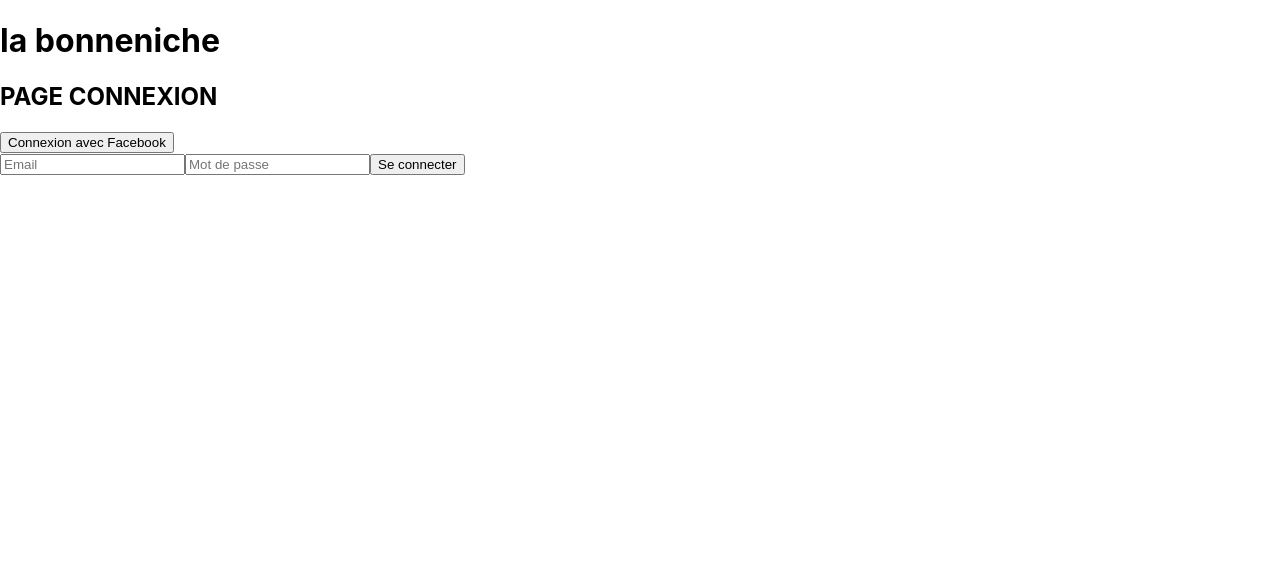
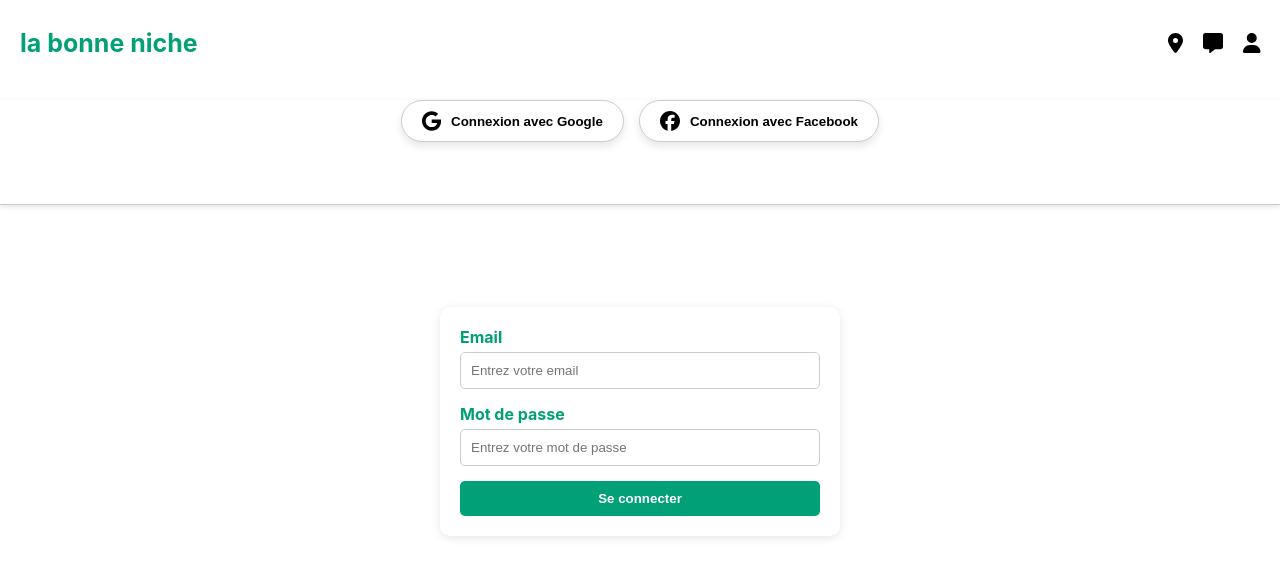
Before and after one commit to redaelmidaoui/labonneniche-frontend, a Next.js app: page /signin in a window 1280 px wide. Shown: the top 576 px of the page. Built offline with nearby package versions, Linux system fonts and the light colour scheme.

Commit message:
add component Footer, Header & Social Login and their css

```diff
--- a/components/Header.js
+++ b/components/Header.js
@@ -1,5 +1,18 @@
+import styles from '../styles/Header.module.css';
+import { FontAwesomeIcon } from '@fortawesome/react-fontawesome';
+import { faUser, faLocationDot, faMessage } from '@fortawesome/free-solid-svg-icons';
+
 function Header() {
-    return <h1>la bonne<span>niche</span></h1>;
+    return (
+        <div className={styles.content}>
+            <h1 className={styles.logo}>la bonne niche</h1>
+            <div className={styles.icon}>
+                <FontAwesomeIcon className={styles.singleIcon} icon={faLocationDot} />
+                <FontAwesomeIcon className={styles.singleIcon} icon={faMessage} />
+                <FontAwesomeIcon className={styles.singleIcon} icon={faUser} />
+            </div>
+        </div>
+)
 }
 
 export default Header;
--- a/components/SocialLoginButtons.js
+++ b/components/SocialLoginButtons.js
@@ -1,8 +1,10 @@
+import { FontAwesomeIcon } from '@fortawesome/react-fontawesome';
+import { faGoogle, faFacebook } from '@fortawesome/free-brands-svg-icons';
+import styles from '../styles/SocialLoginButtons.module.css';
 import { useEffect } from 'react';
 
 function SocialLoginButtons() {
 
-    // Chargement du SDK Google au montage du composant
     useEffect(() => {
         const script = document.createElement('script');
         script.src = "https://accounts.google.com/gsi/client";
@@ -10,18 +12,16 @@ function SocialLoginButtons() {
         script.onload = initializeGoogle;
         document.body.appendChild(script);
 
-        // Chargement du SDK Facebook
         window.fbAsyncInit = function() {
             window.FB.init({
                 appId: process.env.NEXT_PUBLIC_FACEBOOK_APP_ID,
                 cookie: true,
                 xfbml: true,
-                version:'v18.0',
+                version: 'v18.0',
             });
         };
 
-
-        (function(d ,s , id){
+        (function(d, s, id) {
             let js, fjs = d.getElementsByTagName(s)[0];
             if (d.getElementById(id)) { return; }
             js = d.createElement(s); js.id = id;
@@ -30,7 +30,6 @@ function SocialLoginButtons() {
         }(document, 'script', 'facebook-jssdk'));
     }, []);
 
-    // Initialisation du bouton Google
     const initializeGoogle = () => {
         window.google.accounts.id.initialize({
             client_id: process.env.NEXT_PUBLIC_GOOGLE_CLIENT_ID,
@@ -43,45 +42,30 @@ function SocialLoginButtons() {
         );
     };
 
-    // Callback Google
     const handleGoogleCallback = (response) => {
-        fetch('https://1fd0-2001-861-e3c3-93b0-c8e7-7ea2-2627-8532.ngrok-free.app/users/google-login', {
-            method: 'POST',
-            headers: { 'Content-Type': 'application/json' },
-            body: JSON.stringify({ credential: response.credential }),
-        })
-        .then(res => res.json())
-        .then(data => {
-            console.log('Google Login Success: ', data);
-            // Le token est sauvegardé ou redirigé
-        })
-        .catch(err => console.error('Google Login Error:', err));
+        console.log('Google callback reçu !', response);
     };
 
-    // Login Facebook
+    const handleGoogleLogin = () => {
+        window.google.accounts.id.prompt();
+    };
+
     const handleFacebookLogin = () => {
         window.FB.login(response => {
-            if (response.authResponse) {
-                fetch('https://1fd0-2001-861-e3c3-93b0-c8e7-7ea2-2627-8532.ngrok-free.app/users/facebook-login', {
-                    method: 'POST',
-                    headers: { 'Content-Type': 'application/json' },
-                    body:JSON.stringify({ accessToken: response.authResponse.accessToken }),
-                })
-                .then(res => res.json())
-                .then(data => {
-                    console.log('Facebook Login Success: ', data);
-                    // Le token est sauvegardé ou redirigé
-                })
-                .catch(err => console.error('Facebook Login Error: ', err));
-            }
+            console.log('Réponse Facebook :', response);
         }, { scope: 'email' });
     };
 
-
     return (
-        <div className="social-buttons">
-            <div id="googleLoginButton"></div>
-            <button onClick={handleFacebookLogin} className="facebook-btn">Connexion avec Facebook</button>
+        <div className={styles.container}>
+            <button onClick={handleGoogleLogin} className={`${styles.socialButton} ${styles.google}`}>
+                <FontAwesomeIcon icon={faGoogle} className={styles.icon} />
+                Connexion avec Google
+            </button>
+            <button onClick={handleFacebookLogin} className={`${styles.socialButton} ${styles.facebook}`}>
+                <FontAwesomeIcon icon={faFacebook} className={styles.icon} />
+                Connexion avec Facebook
+            </button>
         </div>
     );
 }
--- a/package.json
+++ b/package.json
@@ -10,6 +10,7 @@
   },
   "dependencies": {
     "@fortawesome/fontawesome-svg-core": "^6.7.2",
+    "@fortawesome/free-brands-svg-icons": "^6.7.2",
     "@fortawesome/free-solid-svg-icons": "^6.7.2",
     "@fortawesome/react-fontawesome": "^0.2.2",
     "@reduxjs/toolkit": "^2.6.0",
--- a/pages/signin.js
+++ b/pages/signin.js
@@ -1,16 +1,70 @@
+import { useState } from 'react';
 import Header from '../components/Header';
 import SocialLoginButtons from '../components/SocialLoginButtons';
+import styles from '../styles/Signin.module.css';
 
 function SignInPage() {
+    const [formData, setFormData] = useState({
+        mail: '',
+        password: '',
+    });
+
+    const handleChange = (e) => {
+        const { name, value } = e.target;
+        setFormData({ ...formData, [name]: value });
+    };
+
+    const handleSubmit = (e) => {
+        e.preventDefault();
+        fetch('http://localhost:3000/users/signin', {
+            method: 'POST',
+            headers: { 'Content-Type': 'application/json' },
+            body: JSON.stringify(formData),
+        })
+        .then(res => res.json())
+        .then(data => {
+            if (data.result) {
+                alert('Connexion réussie ! Bienvenue 😎');
+            } else {
+                alert(`Erreur : ${data.error}`);
+            }
+        })
+        .catch(err => console.error('Erreur fetch:', err));
+    };
+
     return (
-        <div className="signin-container">
+        <div className={styles.signinContainer}>
             <Header />
-            <h2>PAGE CONNEXION</h2>
             <SocialLoginButtons />
-            <form>
-                <input type="email" placeholder="Email" />
-                <input type="password" placeholder="Mot de passe" />
-                <button type="submit">Se connecter</button>
+
+            <form className={styles.form} onSubmit={handleSubmit}>
+                <div className={styles.field}>
+                    <label className={styles.label}>Email</label>
+                    <input
+                        className={styles.input}
+                        type="email"
+                        name="mail"
+                        value={formData.mail}
+                        onChange={handleChange}
+                        placeholder="Entrez votre email"
+                        required
+                    />
+                </div>
+
+                <div className={styles.field}>
+                    <label className={styles.label}>Mot de passe</label>
+                    <input
+                        className={styles.input}
+                        type="password"
+                        name="password"
+                        value={formData.password}
+                        onChange={handleChange}
+                        placeholder="Entrez votre mot de passe"
+                        required
+                    />
+                </div>
+
+                <button className={styles.submitButton} type="submit">Se connecter</button>
             </form>
         </div>
     );
--- a/pages/signup.js
+++ b/pages/signup.js
@@ -4,6 +4,7 @@ import SocialLoginButtons from '../components/SocialLoginButtons';
 import styles from '../styles/Signup.module.css';
 import { FontAwesomeIcon } from '@fortawesome/react-fontawesome';
 import { faPlay } from '@fortawesome/free-solid-svg-icons';
+import Footer from '../components/Footer';
 
 function SignUpPage() {
     const [formData, setFormData] = useState({
@@ -74,7 +75,6 @@ function SignUpPage() {
     return (
         <div className={styles.signupContainer}>
             <Header />
-            <h2>PAGE INSCRIPTION</h2>
             <SocialLoginButtons />
 
             <div className={styles.formWrapper}>
@@ -157,6 +157,8 @@ function SignUpPage() {
             <button className={`${styles.submitButton}`} onClick={handleSubmit}>
                 <FontAwesomeIcon icon={faPlay} />
             </button>
+
+            <Footer />
         </div>
     );
 }
--- /dev/null
+++ b/styles/Header.module.css
@@ -0,0 +1,36 @@
+.content {
+    display: flex;
+    justify-content: space-between;
+    align-items: center;
+    padding: 10px 20px;
+    width: 100vw;
+    height: 60px;
+    padding-bottom: 2%;
+}
+
+.logo {
+    color: #01A076;
+    font-size: 25px;
+    margin: 0;
+}
+
+.icon {
+    display: flex;
+    gap: 20px;
+}
+
+.singleIcon {
+    font-size: 20px;
+    cursor: pointer;
+    color: black;
+}
+
+.singleIcon:hover {
+    cursor: pointer;
+    transform: scale(1.05);
+    color: #01A076;
+}
+
+.singleIcon.active {
+    color: #01A076;
+}
--- /dev/null
+++ b/styles/Signin.module.css
@@ -0,0 +1,58 @@
+.signinContainer {
+    display: flex;
+    flex-direction: column;
+    align-items: center;
+    gap: 20px;
+    padding: 20px;
+}
+
+.title {
+    font-size: 24px;
+    font-weight: bold;
+    color: #01A076;
+}
+
+.form {
+    display: flex;
+    flex-direction: column;
+    gap: 15px;
+    width: 100%;
+    max-width: 400px;
+    background-color: white;
+    padding: 20px;
+    border-radius: 10px;
+    box-shadow: 0 2px 10px rgba(0,0,0,0.1);
+    margin-top: 5%;
+}
+
+.field {
+    display: flex;
+    flex-direction: column;
+    gap: 5px;
+}
+
+.label {
+    font-weight: bold;
+    color: #01A076;
+}
+
+.input {
+    padding: 10px;
+    border: 1px solid #cccccc;
+    border-radius: 5px;
+}
+
+.submitButton {
+    padding: 10px;
+    background-color: #01A076;
+    color: white;
+    font-weight: bold;
+    border: none;
+    border-radius: 5px;
+    cursor: pointer;
+    transition: all 0.3s ease;
+}
+
+.submitButton:hover {
+    transform: scale(1.05);
+}
--- /dev/null
+++ b/styles/SocialLoginButtons.module.css
@@ -0,0 +1,50 @@
+.container {
+    display: flex;
+    gap: 15px;
+    margin-bottom: 20px;
+    justify-content: center;
+    padding-bottom: 5%;
+    border-bottom: 1px solid #cccccc;
+    width: 100vw;
+    box-shadow: 0 2px 5px rgba(0,0,0,0.1);
+}
+
+.socialButton {
+    display: flex;
+    align-items: center;
+    gap: 10px;
+    padding: 10px 20px;
+    background-color: white;
+    font-weight: bold;
+    border: 1px solid #cccccc;
+    border-radius: 30px;
+    box-shadow: 0 4px 8px rgba(0, 0, 0, 0.1);
+    cursor: pointer;
+    transition: all 0.3s ease;
+    font-family: Arial, sans-serif;
+}
+
+.socialButton:hover {
+    transform: translateY(-2px);
+    box-shadow: 0 6px 12px rgba(0, 0, 0, 0.2);
+}
+
+.icon {
+    font-size: 20px;
+}
+
+.google {
+    color: black;
+}
+
+.google:hover {
+    box-shadow: inset 0px 1px 5px #cccccc;
+}
+
+.facebook {
+    color: black;
+}
+
+.facebook:hover {
+    box-shadow: inset 0px 1px 5px #cccccc;
+}
--- a/styles/globals.css
+++ b/styles/globals.css
@@ -1,5 +1,6 @@
 body {
-  padding: 0;
+  height: 100vh;
+  width: 100vw;
   margin: 0;
   font-family: -apple-system, BlinkMacSystemFont, Segoe UI, Roboto, Oxygen,
     Ubuntu, Cantarell, Fira Sans, Droid Sans, Helvetica Neue, sans-serif;
```
Also changed, not shown: components/Footer.js (added, +16 -0 lines), styles/Footer.module.css (added, +34 -0 lines), 1 other file (tests, documents, lock files or other folders).
